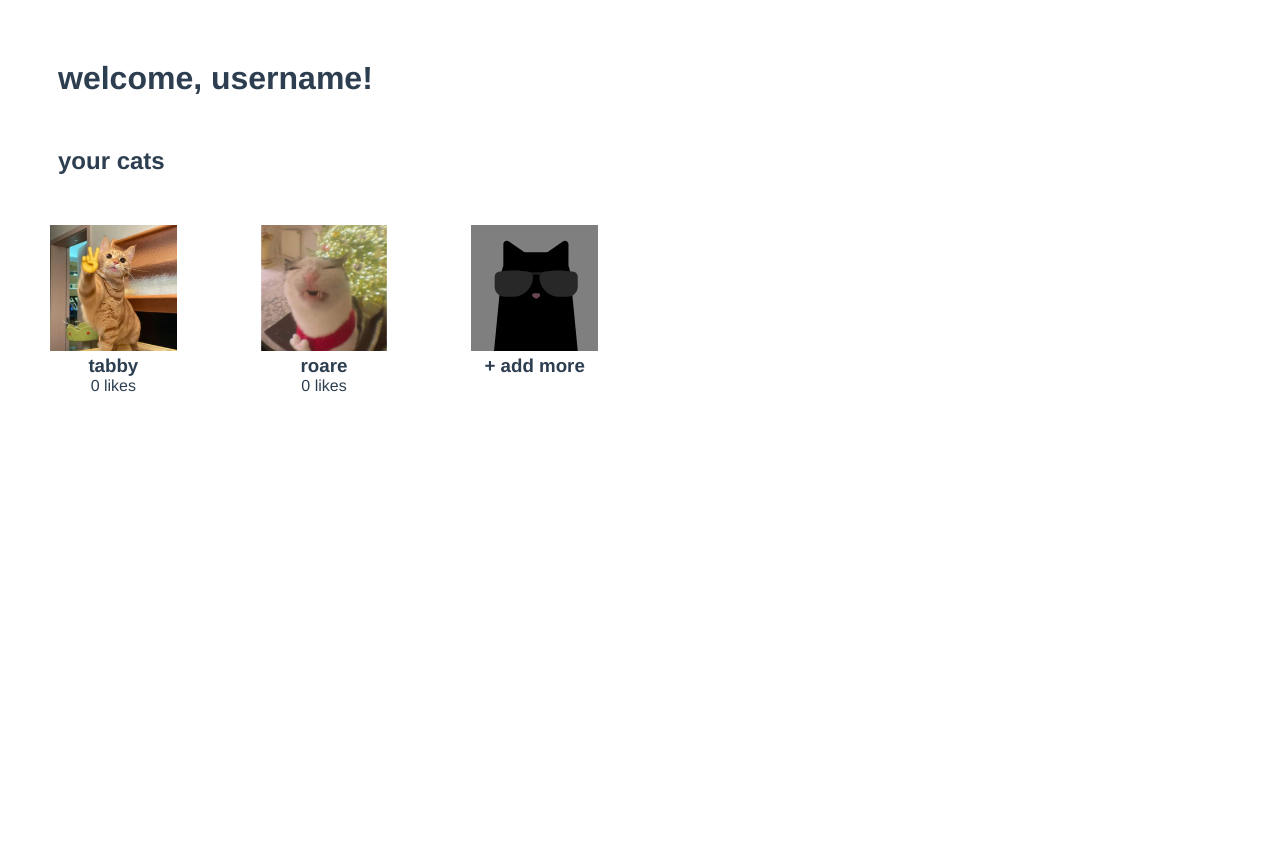
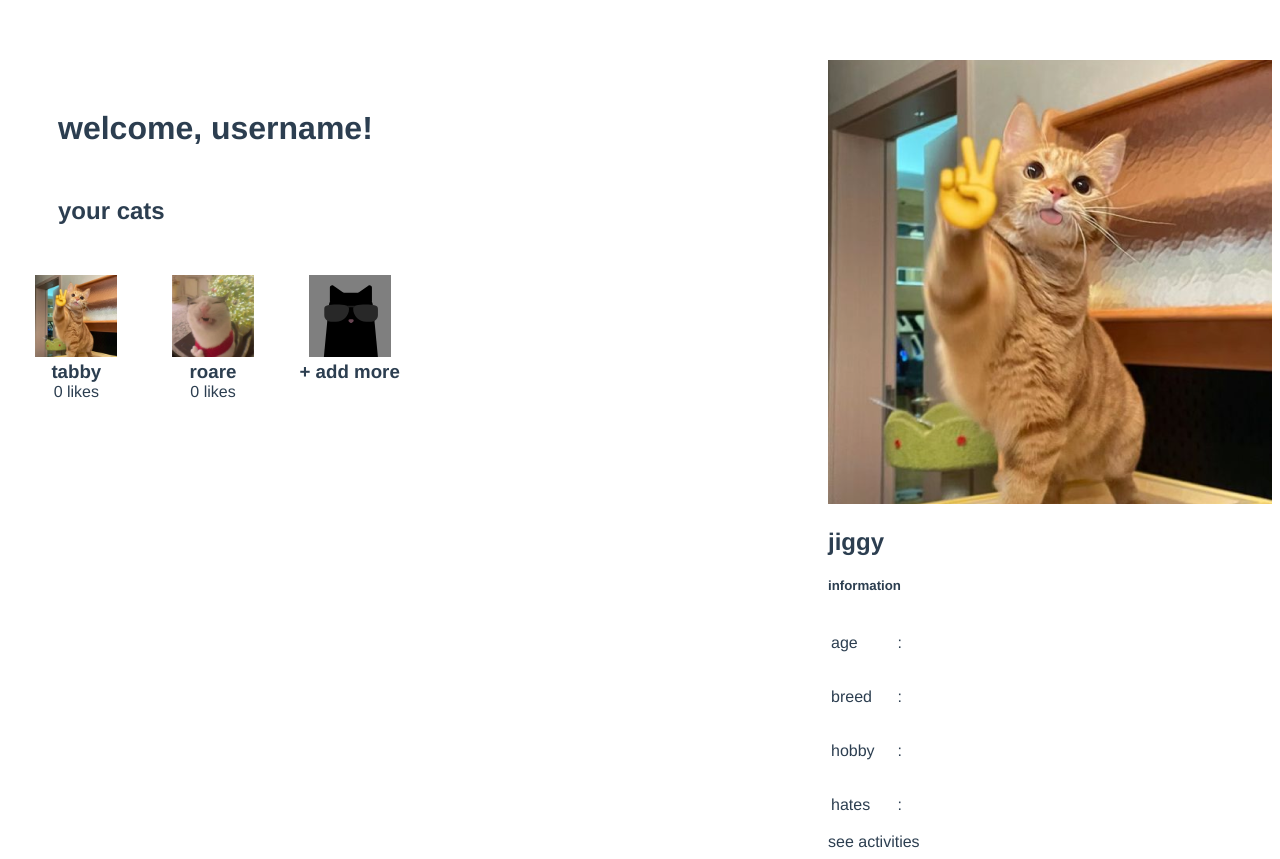
Before and after one commit to shaniashn/the-famous-cat, a Vue app: page /all-cats in a window 1280 px wide. Before the commit the page ends 800 px from the top, so only its background shows below. Built offline with nearby package versions, Linux system fonts and the light colour scheme.

Commit message:
feat: add preview cat

```diff
--- a/src/AllCats.vue
+++ b/src/AllCats.vue
@@ -1,5 +1,7 @@
 <template>
-  <h1>welcome, username!</h1>
+  <div class="dashboard">
+  <div class="welcome">
+    <h1>welcome, username!</h1>
   <h2>your cats</h2>
   <div class="cats-gallery">
     <div class="card">
@@ -17,11 +19,19 @@
       <h3>+ add more</h3>
     </div>
   </div>
+  </div>
+  <PreviewPage />
+  </div>
 </template>
 
 <script>
+import PreviewPage from './PreviewCat.vue';
+
 export default {
-  name: 'AllCats'
+  name: 'AllCats',
+  components: {
+    PreviewPage
+  }
 }
 </script>
 
@@ -45,8 +55,7 @@ h3, .card p{
   max-width: 60%;
 }
 
-/* .cats-gallery .card:last-child img { */
-  /* width: 444px; */
-
-/* } */
+.dashboard {
+  display: flex;
+}
 </style>
--- a/src/HomePage.vue
+++ b/src/HomePage.vue
@@ -8,9 +8,9 @@
   <div class="cta">
     <router-link to="/all-cats">see all cats!</router-link>
   </div>
-  <div class="cta">
+  <!-- <div class="cta">
     <router-link to="/preview-cat">preview cat</router-link>
-  </div>
+  </div> -->
 </template>
 
 <script>
--- a/src/routers.js
+++ b/src/routers.js
@@ -1,7 +1,7 @@
 import HomePage from './HomePage.vue';
 import SignUp from './SignUp.vue';
 import AllCats from './AllCats.vue';
-import PreviewCat from './PreviewCat.vue';
+// import PreviewCat from './PreviewCat.vue';
 import { createRouter, createWebHistory } from 'vue-router';
 
 const routes = [
@@ -20,11 +20,11 @@ const routes = [
     component: AllCats,
     path: '/all-cats'
   },
-  {
-    name: 'PreviewCat',
-    component: PreviewCat,
-    path: '/preview-cat'
-  },
+  // {
+  //   name: 'PreviewCat',
+  //   component: PreviewCat,
+  //   path: '/preview-cat'
+  // },
 ]
 
 const router = createRouter({
```
